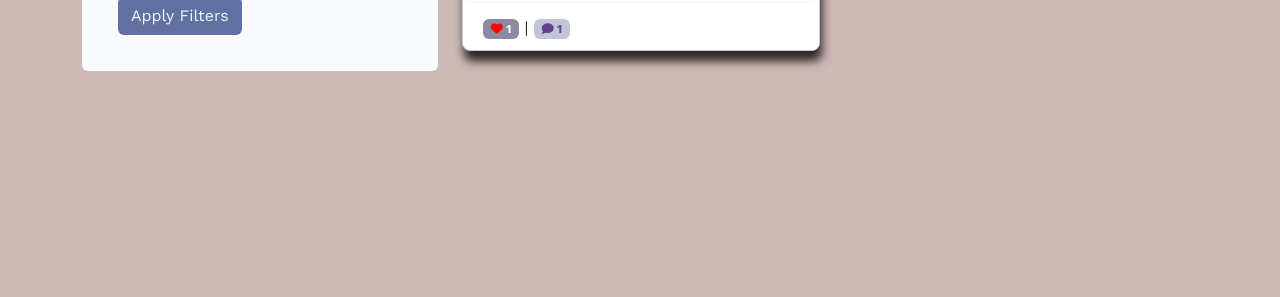
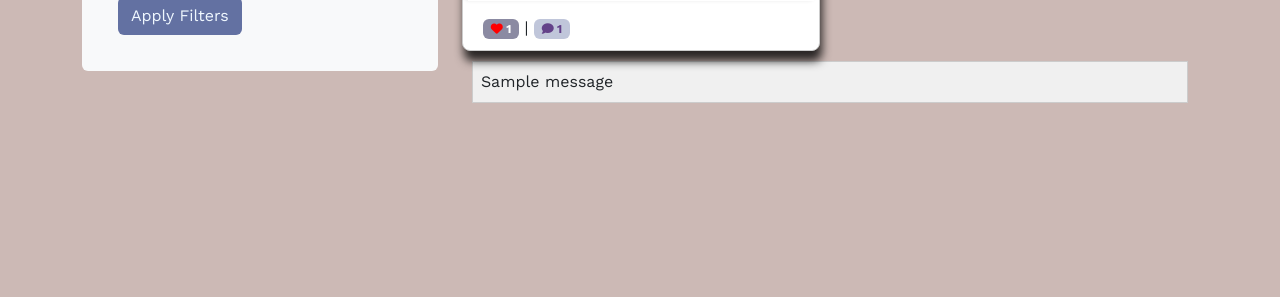
Before and after one commit to Monicaular/parentig-forum, a Django app: page /posts/ in a window 1280 px wide. Shown: the part 435-732 px from the top of the page. Run offline with Django 4.2, Linux system fonts and the light colour scheme; tables that the repository leaves empty hold one stand-in row (values such as "Sample post"); one stand-in notice (Sample message) is shown; some libraries are stand-ins or nearby versions.

Commit message:
Add no results message for search and filter

```diff
--- a/posts/templates/posts/post_list.html
+++ b/posts/templates/posts/post_list.html
@@ -86,6 +86,14 @@
                     </div>
                     {% endfor %}
                 </div>
+                <!--Filter results section-->
+                {% if messages %}
+                <ul class="filter-result-message">
+                    {% for message in messages %}
+                        <li {% if message.tags %} class="{{ message.tags }}"{% endif %}>{{ message }}</li>
+                    {% endfor %}
+                </ul>
+                {% endif %}
                 <!--Pagination-->
                 {% if is_paginated %}
                 <nav aria-label="Page navigation">
--- a/posts/templates/posts/resources.html
+++ b/posts/templates/posts/resources.html
@@ -25,7 +25,7 @@
     <h2>Useful Links</h2>
     <ul>
         {% for link in links %}
-        <li><a id="resource-link" href="{{ link.url }}">{{ link.name }}</a></li>
+        <li><a id="resource-link" href="{{ link.url }}" target="_blank">{{ link.name }}</a></li>
         {% endfor %}
     </ul>
 </div>
--- a/posts/views.py
+++ b/posts/views.py
@@ -32,16 +32,19 @@ class PostsView(ListView):
             QuerySet: The filtered queryset based on age, category, and search query.
         """
         queryset = Post.objects.all().order_by("-created_at")
+        filtered = False
 
         # Filtering by age
         age = self.request.GET.get('age')
         if age:
             queryset = queryset.filter(age=age)
+            filtered=True
 
         # Filtering by category
         category = self.request.GET.get('category')
         if category:
             queryset = queryset.filter(categories=category)
+            filtered = True
 
         # Searching by keyword
         search_query = self.request.GET.get('search_query')
@@ -51,6 +54,16 @@ class PostsView(ListView):
                 Q(content__icontains=search_query) |
                 Q(tags__icontains=search_query)
             )
+
+            filtered=True
+
+        if not queryset.exists():
+            if search_query:
+                messages.info(self.request, 'No posts found matching your search criteria.')
+            elif filtered:
+                messages.info(self.request, 'No posts found matching your filter criteria.')
+            else:
+                messages.info(self.request, 'No posts available.')
 
         return queryset
 
--- a/static/css/style.css
+++ b/static/css/style.css
@@ -232,6 +232,18 @@ a {
 
 #search_query {
     height:38px;
+}
+
+ul.filter-result-message {
+    padding: 10px;
+    margin-bottom: 20px;
+}
+ul.filter-result-message li {
+    background-color: #f0f0f0;
+    border: 1px solid #ccc;
+    padding: 8px;
+    margin-bottom: 2px;
+    list-style: none;
 }
 
 .link-more {
```
Also changed, not shown: post_photos/coloured-hair.jpg (deleted).
